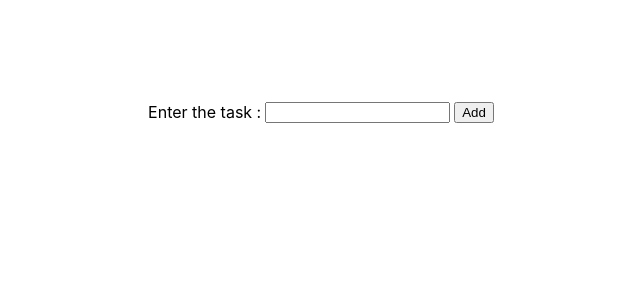
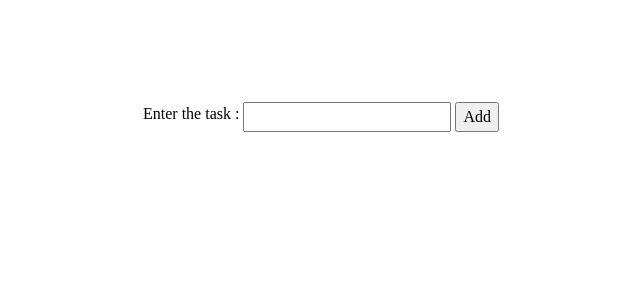
Before and after one commit to nimishgo/Odin-Project-Assignment, a React (Create React App) app: page / in a window 1280 px wide. Shown: the top 300 px of the page, without its empty margins (319-959 px from the left). Built offline with nearby package versions, Linux system fonts and the light colour scheme.

Commit message:
added basic style

```diff
--- a/src/App.css
+++ b/src/App.css
@@ -43,6 +43,36 @@ form {
   margin-top: 100px;
 }
 
+li {
+  padding: 4px;
+  list-style: none;
+}
+
 form >* {
   margin: 2px;
 }
+
+.tasklist {
+    /* padding-top: 30px; */
+    width: 300px;
+    display: flex;
+    /* gap: 10px; */
+    justify-content: space-between;
+    align-items: center;
+    flex-direction: column;
+}
+
+.tasks {
+  display: flex;
+  justify-content: center;
+  align-items: center;
+  flex-direction: column;
+}
+
+.tasklist >* {
+  padding: 8px;
+  width: 256px;
+  display: flex;
+  justify-content: space-between;
+  align-items: center;
+}
--- a/src/index.css
+++ b/src/index.css
@@ -1,13 +1,52 @@
+/*
+  1. Use a more-intuitive box-sizing model.
+*/
+*, *::before, *::after {
+  box-sizing: border-box;
+}
+/*
+  2. Remove default margin
+*/
+* {
+  margin: 0;
+}
+/*
+  3. Allow percentage-based heights in the application
+*/
+html, body {
+  height: 100%;
+}
+/*
+  Typographic tweaks!
+  4. Add accessible line-height
+  5. Improve text rendering
+*/
 body {
-  margin: 0;
-  font-family: -apple-system, BlinkMacSystemFont, 'Segoe UI', 'Roboto', 'Oxygen',
-    'Ubuntu', 'Cantarell', 'Fira Sans', 'Droid Sans', 'Helvetica Neue',
-    sans-serif;
+  line-height: 1.5;
   -webkit-font-smoothing: antialiased;
-  -moz-osx-font-smoothing: grayscale;
 }
-
-code {
-  font-family: source-code-pro, Menlo, Monaco, Consolas, 'Courier New',
-    monospace;
+/*
+  6. Improve media defaults
+*/
+img, picture, video, canvas, svg {
+  display: block;
+  max-width: 100%;
 }
+/*
+  7. Remove built-in form typography styles
+*/
+input, button, textarea, select {
+  font: inherit;
+}
+/*
+  8. Avoid text overflows
+*/
+p, h1, h2, h3, h4, h5, h6 {
+  overflow-wrap: break-word;
+}
+/*
+  9. Create a root stacking context
+*/
+#root, #__next {
+  isolation: isolate;
+}
```
